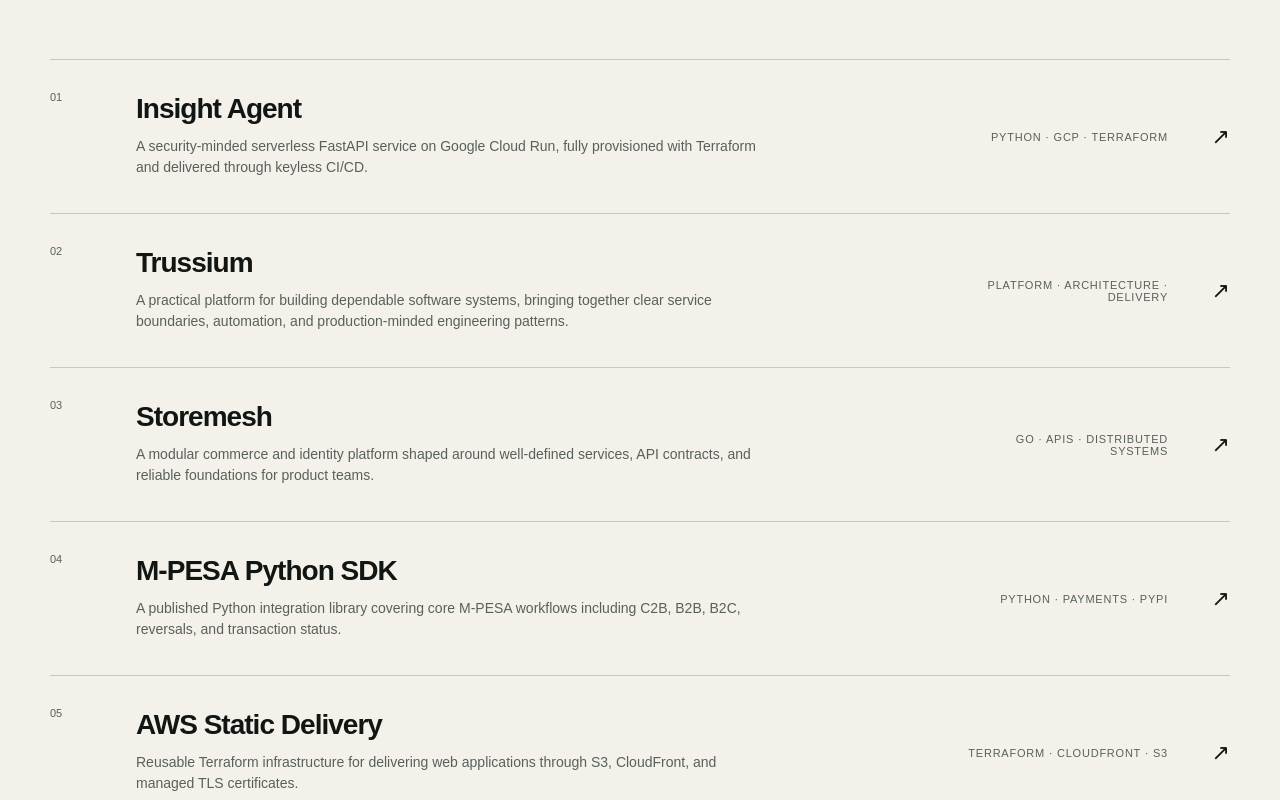
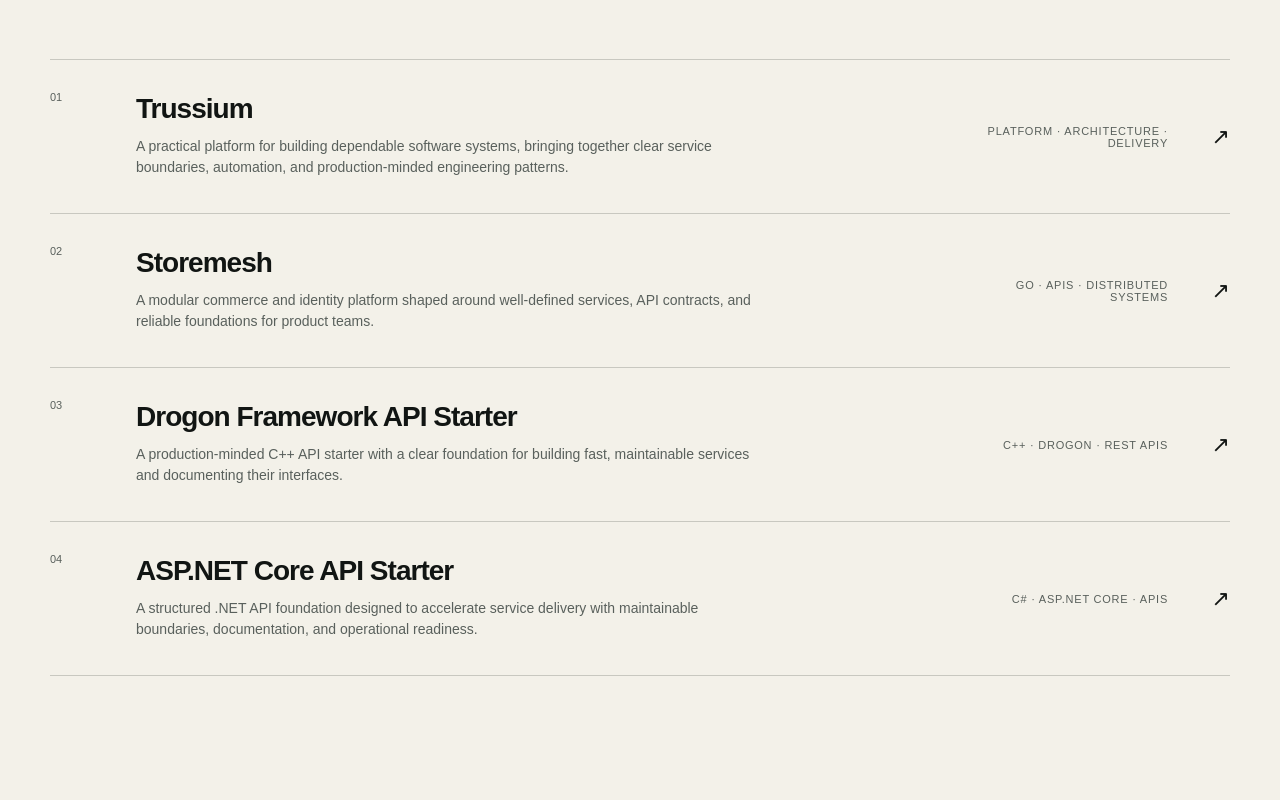
Before and after one commit to sartim/sartim.github.io, a Next.js app: page / in a window 1280 px wide. Shown: the part 3540-4340 px from the top of the page. Built offline with nearby package versions, Linux system fonts and the light colour scheme.

Commit message:
Refine selected project links

```diff
--- a/app/page.tsx
+++ b/app/page.tsx
@@ -27,12 +27,6 @@
 
 const projects = [
   {
-    name: "Insight Agent",
-    description: "A security-minded serverless FastAPI service on Google Cloud Run, fully provisioned with Terraform and delivered through keyless CI/CD.",
-    stack: "Python · GCP · Terraform",
-    url: "https://github.com/sartim/insight-agent",
-  },
-  {
     name: "Trussium",
     description: "A practical platform for building dependable software systems, bringing together clear service boundaries, automation, and production-minded engineering patterns.",
     stack: "Platform · Architecture · Delivery",
@@ -43,18 +37,6 @@
     description: "A modular commerce and identity platform shaped around well-defined services, API contracts, and reliable foundations for product teams.",
     stack: "Go · APIs · Distributed systems",
     url: "https://sartim.github.io/storemesh-docs/",
-  },
-  {
-    name: "M-PESA Python SDK",
-    description: "A published Python integration library covering core M-PESA workflows including C2B, B2B, B2C, reversals, and transaction status.",
-    stack: "Python · Payments · PyPI",
-    url: "https://github.com/sartim/mpesa-sdk",
-  },
-  {
-    name: "AWS Static Delivery",
-    description: "Reusable Terraform infrastructure for delivering web applications through S3, CloudFront, and managed TLS certificates.",
-    stack: "Terraform · CloudFront · S3",
-    url: "https://github.com/sartim/terraform-cloudfront-s3-react-deploy",
   },
   {
     name: "Drogon Framework API Starter",
```
